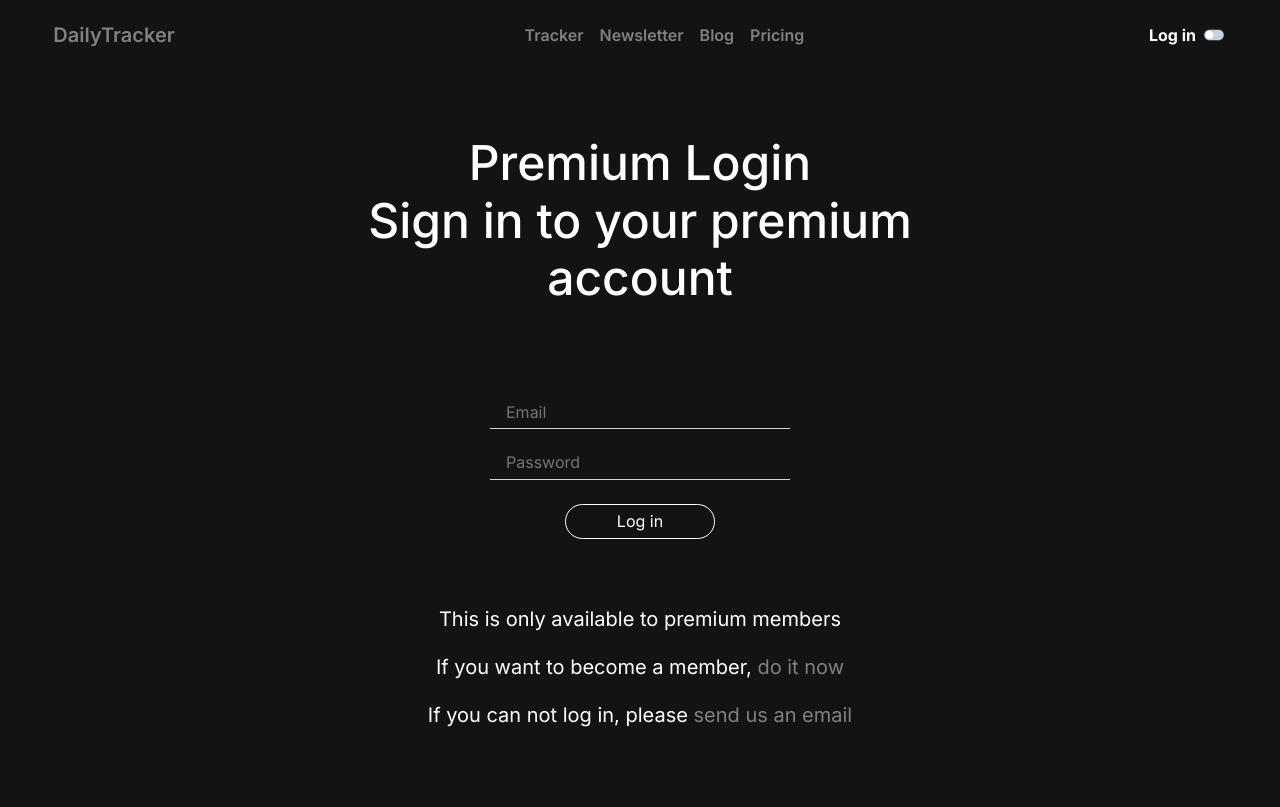
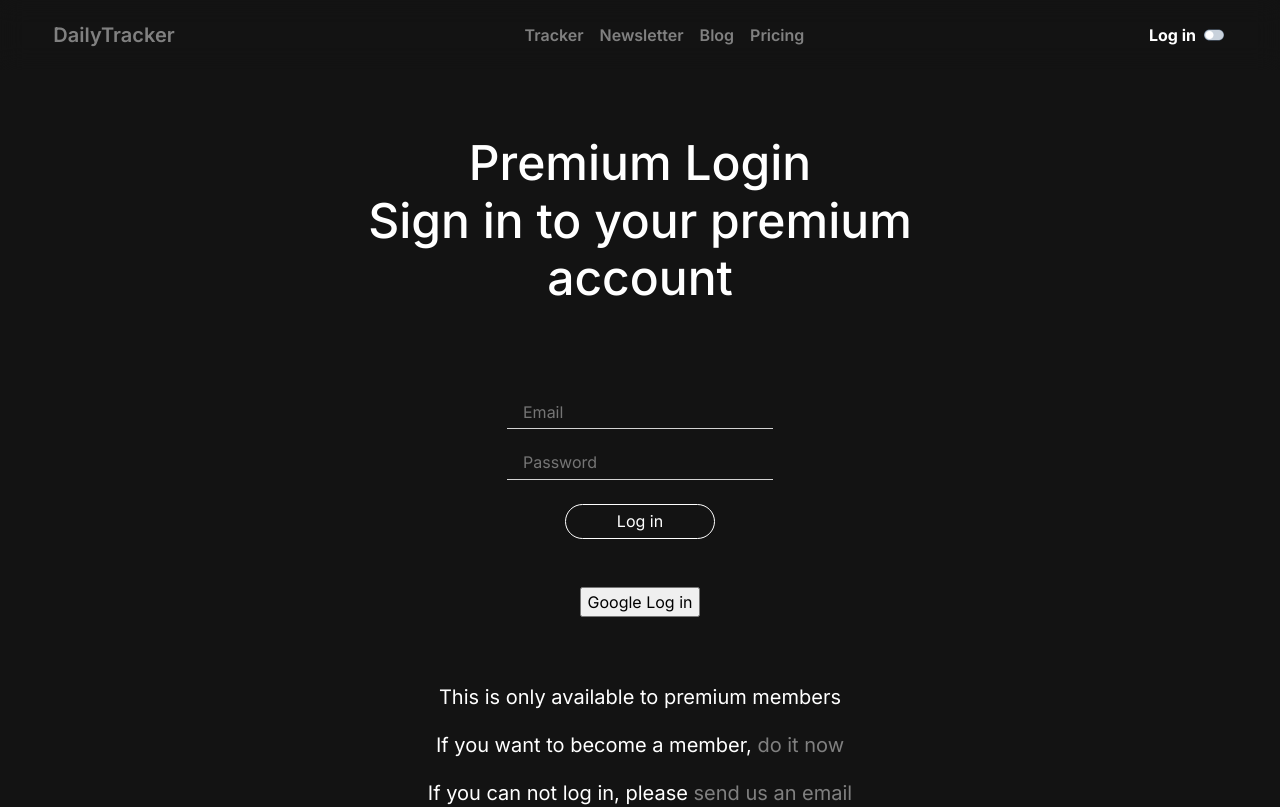
Before and after one commit to farichieri/daily-tracker, a Next.js app: page /user in a window 1280 px wide. Shown: the top 807 px of the page. Built offline with nearby package versions, Linux system fonts and the light colour scheme; no server answers.

Commit message:
Google Auth

```diff
--- a/src/components/Auth/Login.tsx
+++ b/src/components/Auth/Login.tsx
@@ -1,29 +1,75 @@
 import React, { useState } from 'react';
-import { auth } from '@/utils/firebase.config';
-import { signInWithEmailAndPassword } from 'firebase/auth';
+import { auth, db, provider } from '@/utils/firebase.config';
+import {
+  getAdditionalUserInfo,
+  GoogleAuthProvider,
+  signInWithEmailAndPassword,
+  signInWithPopup,
+} from 'firebase/auth';
 import Button from '../Layout/Button/Button';
+import { useRouter } from 'next/router';
+import { addDoc, collection } from 'firebase/firestore';
+import { useDispatch } from 'react-redux';
+import { setIsLoading } from 'store/slices/layoutSlice';
 
 const Login = () => {
+  const dispatch = useDispatch();
   const [input, setInput] = useState({
     email: '',
     password: '',
   });
   const [errorMessage, setErrorMessage] = useState('');
-  const [isLoading, setIsLoading] = useState(false);
+  const [isLoadingForm, setIsLoadingForm] = useState(false);
   const [isDisabled, setIsDisabled] = useState(false);
+  const router = useRouter();
 
+  const handleLogInWithGoogle = async () => {
+    signInWithPopup(auth, provider)
+      .then(async (result) => {
+        dispatch(setIsLoading(true));
+        // This gives you a Google Access Token. You can use it to access the Google API.
+        const credential = GoogleAuthProvider.credentialFromResult(result);
+        const token = credential?.accessToken;
+        // The signed-in user info.
+        const user = result.user;
+        // IdP data available using getAdditionalUserInfo(result)
+        const additinalInfo = getAdditionalUserInfo(result);
+        if (additinalInfo?.isNewUser) {
+          const docRef = collection(db, 'users', user.uid, 'projects');
+          await addDoc(docRef, {
+            projectName: 'Personal',
+            isDefault: false,
+            isFavorite: false,
+          });
+        }
+        user && router.push('/tracker');
+        // ...
+      })
+      .catch((error) => {
+        dispatch(setIsLoading(false));
+        // Handle Errors here.
+        const errorCode = error.code;
+        const errorMessage = error.message;
+        // The email of the user's account used.
+        const email = error.customData.email;
+        // The AuthCredential type that was used.
+        const credential = GoogleAuthProvider.credentialFromError(error);
+        // ...
+      });
+  };
   const handleSubmit = async (event: React.FormEvent) => {
     event.preventDefault();
-    setIsLoading(true);
+    setIsLoadingForm(true);
     setIsDisabled(true);
     await signInWithEmailAndPassword(auth, input.email, input.password)
-      .then((userCredential) => {
-        userCredential.user;
+      .then((result) => {
+        const user = result.user;
+        user && router.push('/tracker');
       })
       .catch((error) => {
         setErrorMessage(error.message);
       });
-    setIsLoading(false);
+    setIsLoadingForm(false);
     setIsDisabled(false);
   };
 
@@ -39,6 +85,7 @@ const Login = () => {
   };
 
   return (
+    <div className='login'>
       <form onSubmit={handleSubmit}>
         <div className='inputs-container'>
           <input
@@ -61,10 +108,12 @@ const Login = () => {
           onClick={handleSubmit}
           loadMessage={'Ingresando...'}
           content='Log in'
-        isLoading={isLoading}
+          isLoading={isLoadingForm}
           isDisabled={isDisabled}
         />
         {errorMessage && <span>Email o contraseña inválidos</span>}
+      </form>
+      <button onClick={handleLogInWithGoogle}>Google Log in</button>
       <style jsx>{`
         form {
           display: flex;
@@ -73,6 +122,7 @@ const Login = () => {
           width: 100%;
           position: relative;
           align-items: center;
+          margin-bottom: 3rem;
         }
         .inputs-container {
           width: 100%;
@@ -107,7 +157,7 @@ const Login = () => {
           color: red;
         }
       `}</style>
-    </form>
+    </div>
   );
 };
 
--- a/src/components/Layout/MainLayout.tsx
+++ b/src/components/Layout/MainLayout.tsx
@@ -3,6 +3,8 @@ import Footer from '../Footer/Footer';
 import Nav from '../Nav/Nav';
 import { useSelector, useDispatch } from 'react-redux';
 import { selectTheme, setTheme } from 'store/slices/themeSlice';
+import { selectIsLoading } from 'store/slices/layoutSlice';
+import Loader from './Loader/Loader';
 
 export default function MainLayout({
   children,
@@ -13,6 +15,7 @@ export default function MainLayout({
 }) {
   const padding = withPadding ? 1.5 : 0;
   const dispatch = useDispatch();
+  const isLoading = useSelector(selectIsLoading);
 
   const theme = useSelector(selectTheme);
 
@@ -26,6 +29,7 @@ export default function MainLayout({
 
   return (
     <section>
+      {isLoading && <Loader fullScreen={true} text={''} />}
       <Nav />
       <div className='container'>{children}</div>
       <Footer />
@@ -37,7 +41,7 @@ export default function MainLayout({
             flex-direction: column;
             height: 100%;
             margin: auto;
-            min-height: calc(100vh - var(--footer-height));
+            min-height: calc(100vh);
             padding: ${padding}rem;
             padding-top: calc(var(--nav-height));
             width: 100%;
--- a/src/components/Nav/PremiumNav.tsx
+++ b/src/components/Nav/PremiumNav.tsx
@@ -52,7 +52,7 @@ const PremiumNav = () => {
           </Link>
         ))}
       </span>
-      <span className='project-selected'>{projectSelected.projectName}</span>
+      <span className='project-selected'>{projectSelected?.projectName}</span>
       <div className='user-dark'>
         <span className={`user ${router.asPath === '/user' ? 'selected' : ''}`}>
           {userName}
--- a/src/components/Tracker/Day.tsx
+++ b/src/components/Tracker/Day.tsx
@@ -219,8 +219,6 @@ const Task = ({
           margin: 0.5rem 0;
           max-width: 7rem;
         }
-        .task-description {
-        }
         .action {
           width: 2.5rem;
         }
--- a/src/pages/user/index.tsx
+++ b/src/pages/user/index.tsx
@@ -6,19 +6,21 @@ import { selectUser } from 'store/slices/authSlice';
 import { useSelector } from 'react-redux';
 import { useEffect } from 'react';
 import { useRouter } from 'next/dist/client/router';
+import { selectIsLoading } from 'store/slices/layoutSlice';
 const User = () => {
   const router = useRouter();
   const { user, isVerifyingUser } = useSelector(selectUser);
+  const isLoading = useSelector(selectIsLoading);
 
-  useEffect(() => {
-    if (!isVerifyingUser && user) {
-      router.push('/tracker');
-    }
-  }, [isVerifyingUser, user]);
+  // useEffect(() => {
+  //   if (!isVerifyingUser && user) {
+  //     router.push('/tracker');
+  //   }
+  // }, [isVerifyingUser, user]);
 
   return (
     <MainLayout withPadding={true}>
-      {user ? (
+      {user && !isLoading ? (
         <>
           <div className='account'>
             <p>You are logged in with the user {user.email}</p>
--- a/src/utils/firebase.config.ts
+++ b/src/utils/firebase.config.ts
@@ -1,6 +1,7 @@
 import { initializeApp } from 'firebase/app';
 import { getAuth } from 'firebase/auth';
 import { getFirestore } from 'firebase/firestore';
+import { GoogleAuthProvider } from 'firebase/auth';
 
 const firebaseConfig = {
   apiKey: process.env.NEXT_PUBLIC_FIREBASE_APIKEY,
@@ -21,3 +22,5 @@ export const auth = getAuth(app);
 
 // Initialize Cloud Firestore and get a reference to the service
 export const db = getFirestore(app);
+
+export const provider = new GoogleAuthProvider();
--- a/store/slices/layoutSlice.ts
+++ b/store/slices/layoutSlice.ts
@@ -1,4 +1,4 @@
-import { createSlice } from '@reduxjs/toolkit';
+import { createSlice, PayloadAction } from '@reduxjs/toolkit';
 import type { RootState } from '../store';
 
 // Define a type for the slice state
@@ -6,6 +6,7 @@ interface LayoutSlice {
   isSidebarOpen: boolean;
   isCreatingProject: boolean;
   isEditingProject: boolean;
+  isLoading: boolean;
 }
 
 // Define the initial state using that type
@@ -13,6 +14,7 @@ const initialState: LayoutSlice = {
   isSidebarOpen: false,
   isCreatingProject: false,
   isEditingProject: false,
+  isLoading: false,
 };
 
 export const layoutSlice = createSlice({
@@ -33,6 +35,9 @@ export const layoutSlice = createSlice({
       state.isCreatingProject = false;
       state.isEditingProject = false;
     },
+    setIsLoading: (state, action: PayloadAction<boolean>) => {
+      state.isLoading = action.payload;
+    },
   },
 });
 
@@ -41,6 +46,7 @@ export const {
   toggleIsCreatingProject,
   toggleIsEditingProject,
   closeModal,
+  setIsLoading,
 } = layoutSlice.actions;
 
 // Other code such as selectors can use the imported `RootState` type
@@ -50,5 +56,6 @@ export const selectIsCreatingProject = (state: RootState) =>
   state.layout.isCreatingProject;
 export const selectIsEditingProject = (state: RootState) =>
   state.layout.isEditingProject;
+export const selectIsLoading = (state: RootState) => state.layout.isLoading;
 
 export default layoutSlice.reducer;
```
Also changed, not shown: src/components/Layout/PremiumLayout.tsx (+8 -1 lines), src/pages/tracker/index.tsx (+3 -7 lines), public/icons/clock.png (added). Lines whose indentation alone changed are shown as unchanged.
